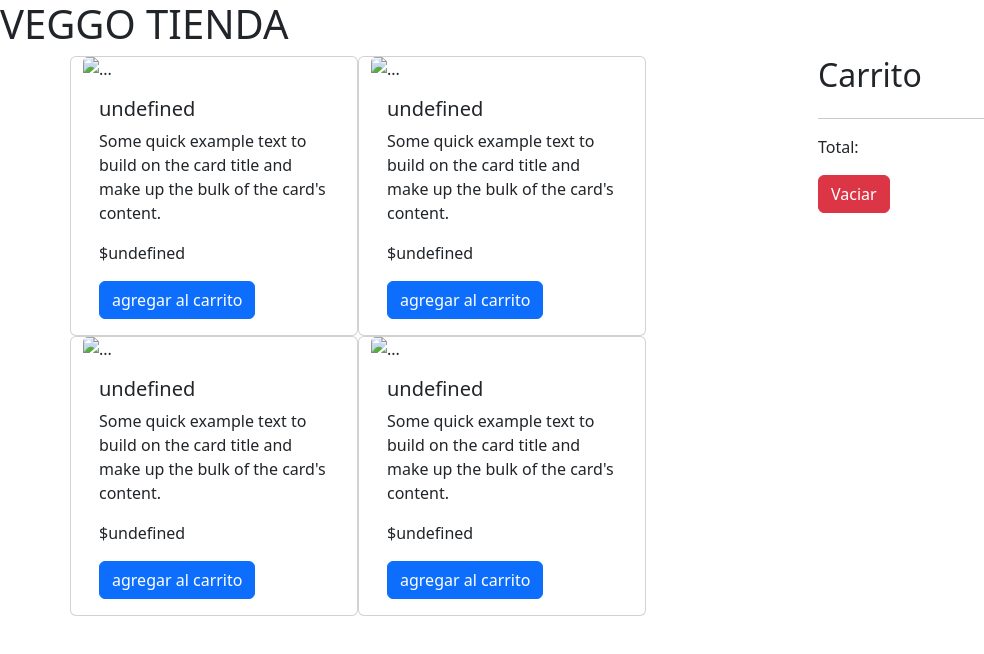
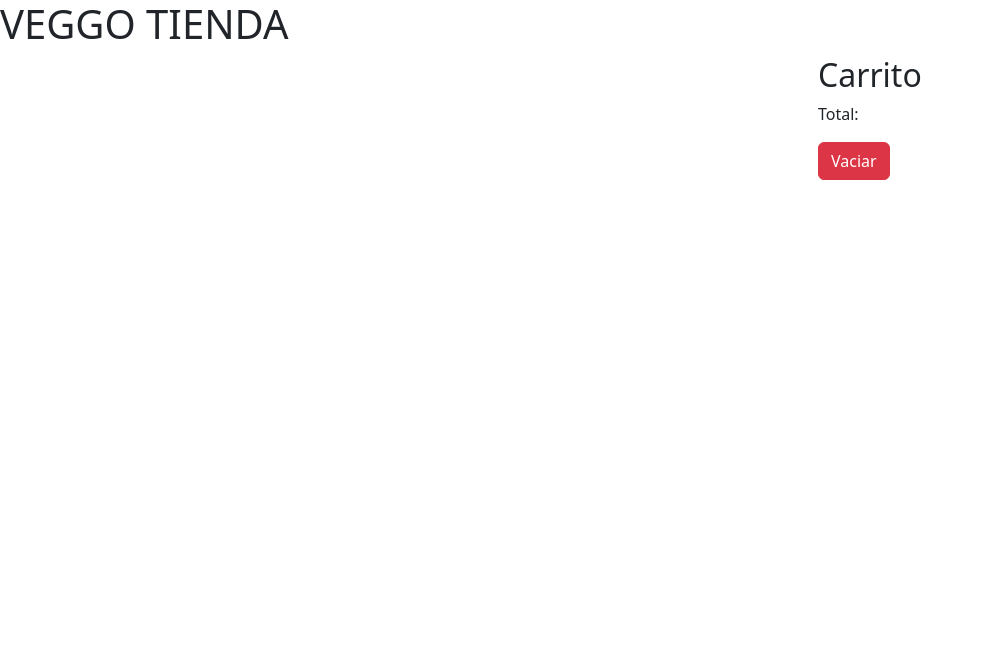
Before and after one commit to nachito2991/entregable2, a plain HTML site: page index.html in a window 1280 px wide. Shown: the whole page, without its empty margins (0-984 px from the left). Drawn offline with nearby package versions, Linux system fonts and the light colour scheme.

Commit message:
entregableJ

```diff
--- a/index.html
+++ b/index.html
@@ -3,7 +3,7 @@
   <head>
     <meta charset="utf-8">
     <meta name="viewport" content="width=device-width, initial-scale=1">
-    <title>Bootstrap demo</title>
+    <title>TIENDA VEGGO</title>
     <link href="https://cdn.jsdelivr.net/npm/bootstrap@5.2.1/dist/css/bootstrap.min.css" rel="stylesheet" integrity="sha384-iYQeCzEYFbKjA/T2uDLTpkwGzCiq6soy8tYaI1GyVh/UjpbCx/TYkiZhlZB6+fzT" crossorigin="anonymous">
 
 </head>
@@ -12,21 +12,25 @@
   </head>
   <body>
     <h1>VEGGO TIENDA</h1>
+
+
     <div class="container">
       <div class="row">
-        <main id="items" class="col-sm-8 row">
+        <main id="items" class="col-sm-8 row"></main>
 
-        </main>
+
+
         <aside class="col-sm-4">
           <h2>Carrito</h2>
           <ul id="carrito" class="list-group"></ul>
 
-          <hr/>
           <p class="text-right">Total: <span id="total"></span></p>
           <button id="boton-vaciar" class="btn btn-danger">Vaciar</button>
         </aside>
       </div>
     </div>
+
+
     <script
       src="https://cdn.jsdelivr.net/npm/bootstrap@5.0.2/dist/js/bootstrap.bundle.min.js"
       integrity="sha384-MrcW6ZMFYlzcLA8Nl+NtUVF0sA7MsXsP1UyJoMp4YLEuNSfAP+JcXn/tWtIaxVXM"
--- a/index.js
+++ b/index.js
@@ -1,3 +1,4 @@
+/*
 const mercaderia = [
         {id :1,
         titulo: "tableteria",
@@ -33,16 +34,16 @@ const mercaderia = [
 
 
 function renderizarProductos(){
+
     mercaderia.forEach((producto) => {
 
             let productoHTML =`
 
             <div class="card" style="width: 18rem;">
-  <img src="${mercaderia.img}" class="card-img-top" alt="...">
+  <img src=" ${producto.img}" class="card-img-top" alt="...">
   <div class="card-body">
-    <h5 class="card-title">${mercaderia.producto}</h5>
-    <p class="card-text">Some quick example text to build on the card title and make up the bulk of the card's content.</p>
-    <p> $${mercaderia.precio}</p>
+    <h5 class="card-title">${producto.titulo}</h5>
+    <p> $ ${producto.precio}</p>
     <a href="#" class="btn btn-primary" onclick="AgregarProductoAlCarrito"(${producto.id})>agregar al carrito</a>
   </div>
 </div>
@@ -54,3 +55,4 @@ function renderizarProductos(){
     });
 }
 renderizarProductos () ;
+*/
```
